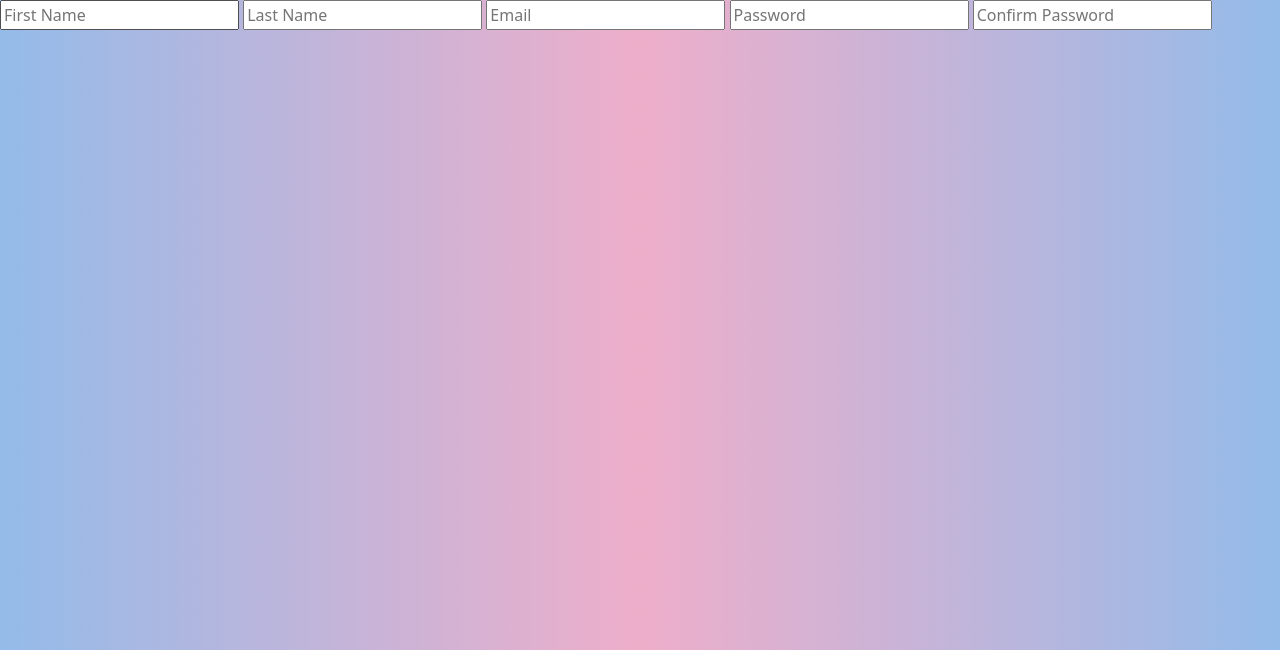
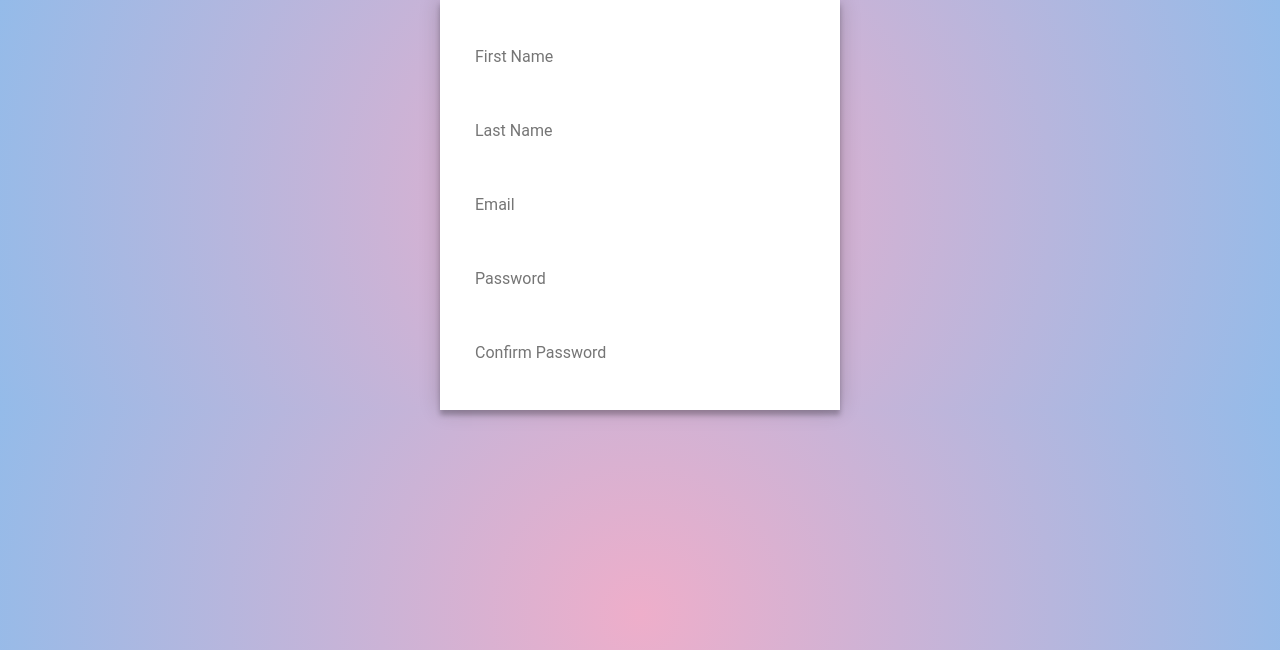
Before and after one commit to KabsaA/odysseyhack, a PHP site: page /signup.html in a window 1280 px wide. Shown: the top 650 px of the page. Run offline with PHP 8.4, Linux system fonts and the light colour scheme.

Commit message:
fixing style

```diff
--- a/style.css
+++ b/style.css
@@ -12,3 +12,25 @@ body {
     font-family: verdana;
     font-size: 20px;
   }
+  .form-container {
+    width: 400px;
+    background-color: white;
+    margin: auto;
+    box-shadow: 0 0 20px 0 rgba(0, 0, 0, 0.2), 0 5px 5px 0 rgba(0, 0, 0, 0.24);
+    padding: 10px;
+  }
+
+  .register-form {
+    display: flex;
+    flex-direction: column;
+    justify-content: space-evenly;
+    padding: 10px;
+  }
+
+  .form-field {
+    margin: 10px 0 10px 0;
+    padding: 15px;
+    font-size: 16px;
+    border: 0;
+    font-family: "Roboto", sans-serif;
+  }
```
